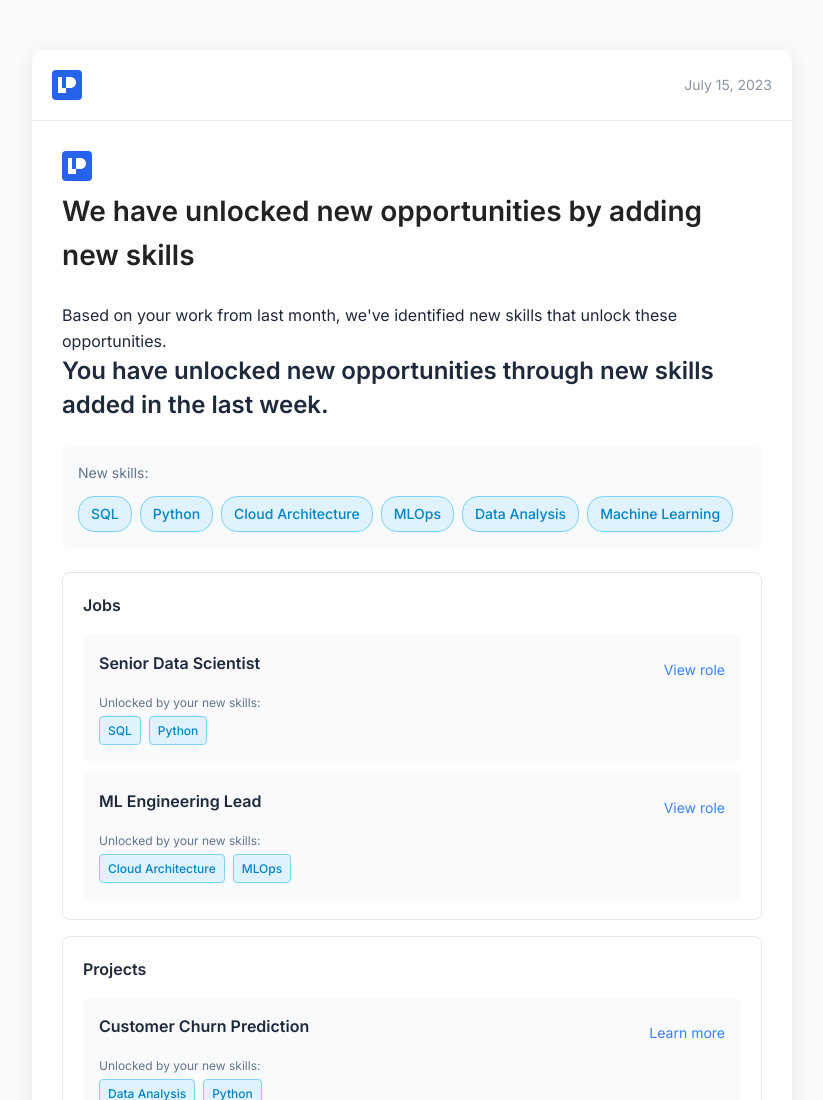
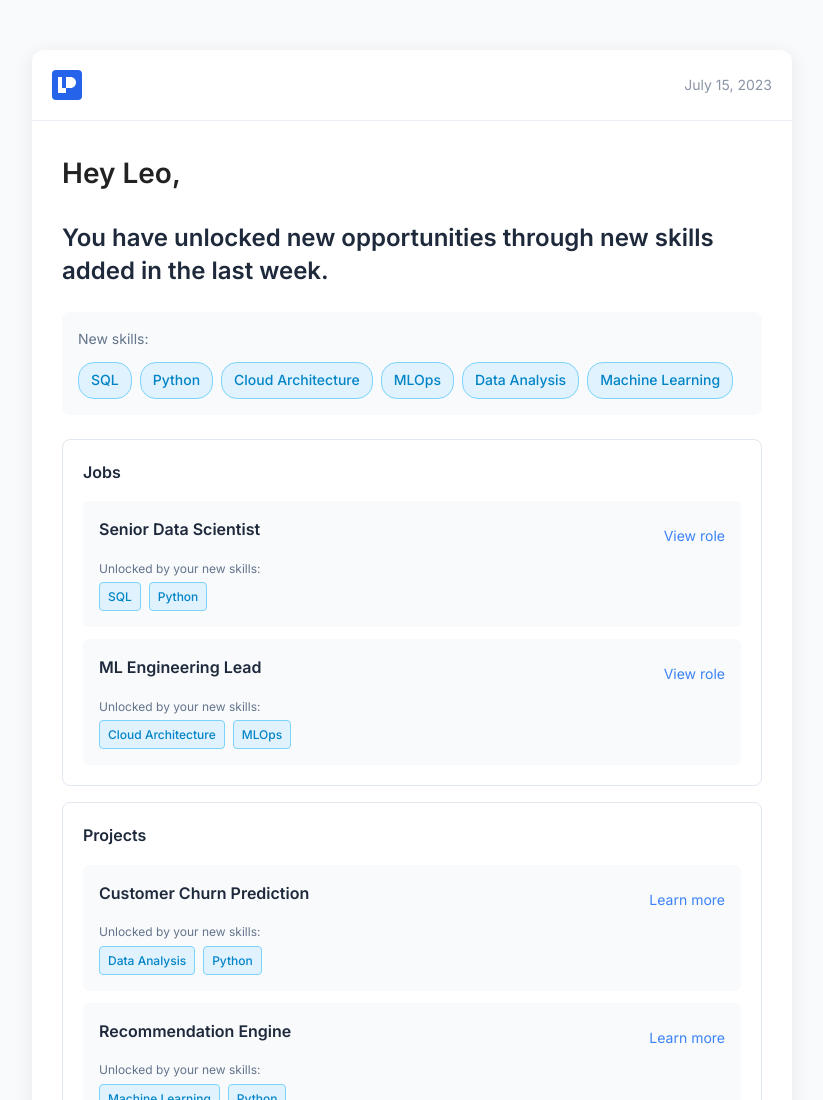
Before and after one commit to partha-eightfold/dt-skills-in-tm, a plain HTML site: page email.html in a window 1280 px wide. Shown: the top 1100 px of the page, without its empty margins (228-1051 px from the left). Drawn offline with Linux system fonts and the light colour scheme.

```diff
--- a/email.html
+++ b/email.html
@@ -186,11 +186,7 @@
             </div>
 
             <div class="email-content">
-                <div class="header">
-                    <img src="images/dt-logo.svg" alt="DT Logo" class="logo">
-                    <h1>We have unlocked new opportunities by adding new skills</h1>
-                    <p class="subtitle">Based on your work from last month, we've identified new skills that unlock these opportunities.</p>
-                </div>
+                <h1>Hey Leo,</h1>
 
                 <div class="main-message">
                     <h2>You have unlocked new opportunities through new skills added in the last week.</h2>
```
